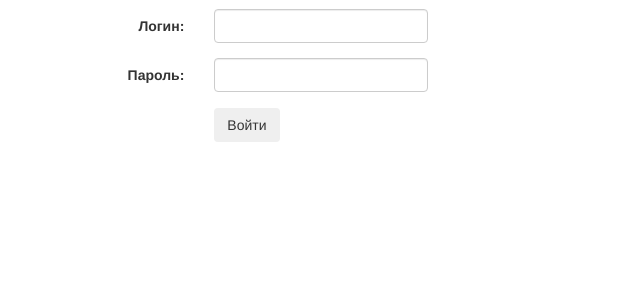
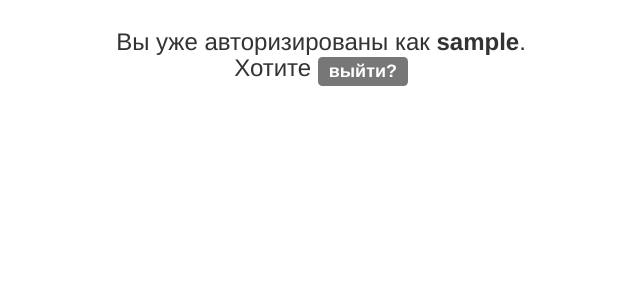
Before and after one commit to SemenMartynov/SPbPU_kormushka, a Django app: template kormushka/loginsys/templates/login.html in a window 1280 px wide. Shown: the part 51-351 px from the top of the page, without its empty margins (319-959 px from the left). Run offline with Django 3.2, Linux system fonts and the light colour scheme; a user stored in the database is signed in; tables that the repository leaves empty hold one stand-in row (values such as "Sample post"); the template is opened without the code that fills it: most values are stand-ins (such as "Sample title", 1, 10 or a date in 2020); parts of the project's set-up code (start-up, migrations or seed data) failed here and were passed over; some libraries are stand-ins or nearby versions.

Commit message:
#50.rework profile2

```diff
--- a/kormushka/loginsys/templates/login.html
+++ b/kormushka/loginsys/templates/login.html
@@ -1,6 +1,15 @@
 {% extends "index.html" %}
 
 {% block login %}
+	{% if user.username %}
+	<div class="row ">
+		<div class="center-block">
+		<h3 class="text-center">Вы уже авторизированы как <b>{{user.username}}</b>.<br/>
+		Хотите <a  class="label label-default" href="/logout/">выйти?</a></h3>
+
+		</div>
+	</div>
+	{% else %}
 	<form class="form-horizontal" action="/login/" method="post">{% csrf_token %}
 		<fieldset>
 
@@ -30,12 +39,12 @@
 			<div class="form-group">
 				<label class="col-md-4 control-label" for="button"></label>
 			  	<div class="col-md-4">
-			    	<button id="button" name="button" class="btn btn-inverse">Войти</button>
+			    	<button id="button" name="button" class="btn btn-default navbar-btn">Войти</button>
 			  	</div>
 			</div>
 
 		</fieldset>
 	</form>
 
-
+	{% endif %}
 {% endblock %}
--- a/kormushka/webapp/templates/index.html
+++ b/kormushka/webapp/templates/index.html
@@ -26,7 +26,7 @@
             <li><a href="#">О нас</a></li>
             <li><a href="#">Контакты</a></li>
             {% if user.username %}
-              <li><a href="/logout/#">Выйти {{ user.username }}</a></li>
+              <li><a href="/logout/">Выйти {{ user.username }}</a></li>
             {% else %}
               <li><a href="/login/">Войти</a></li>
             {% endif %}
@@ -37,6 +37,7 @@
     <div class="container">
       {% block login %}{% endblock %}
       {% block userinfo %}{% endblock %}
+    </div>
   </body>
   <script src="https://ajax.googleapis.com/ajax/libs/jquery/1.11.2/jquery.min.js"></script>
   <script src="{% static 'webapp/js/bootstrap.js' %}"></script>
```
